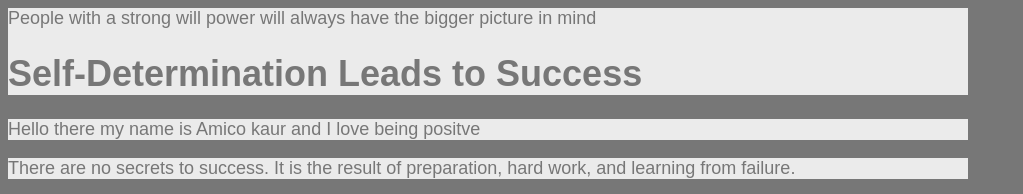
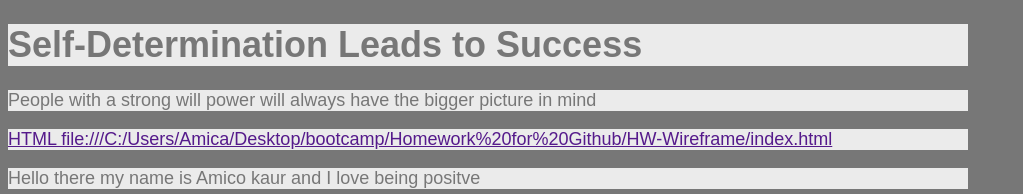
Before and after one commit to amicokaur/amicokaur.github.io, a plain HTML site: page index.html in a window 1280 px wide. Shown: the top 194 px of the page, without its empty margins (0-1023 px from the left). Drawn offline with Linux system fonts and the light colour scheme; grey boxes are pictures that could not be loaded.

Commit message:
correction

```diff
--- a/index.html
+++ b/index.html
@@ -20,15 +20,22 @@
 
 
  <header>
-     <Nav>
-         <aside>People with a strong will power will always have the bigger picture in mind
+     <h1>Self-Determination Leads to Success
+     </header>
+
+
+         <aside>
+             <p>People with a strong will power will always have the bigger picture in mind </p>
 
          </aside>
-     </Nav>
-        <h1>Self-Determination Leads to Success
 
-        </h1>
-    </header>
+         <nav>
+             <a href="">HTML file:///C:/Users/Amica/Desktop/bootcamp/Homework%20for%20Github/HW-Wireframe/index.html</a>
+             </nav>
+
+
+
+
 
     <section>
         <p>
```
